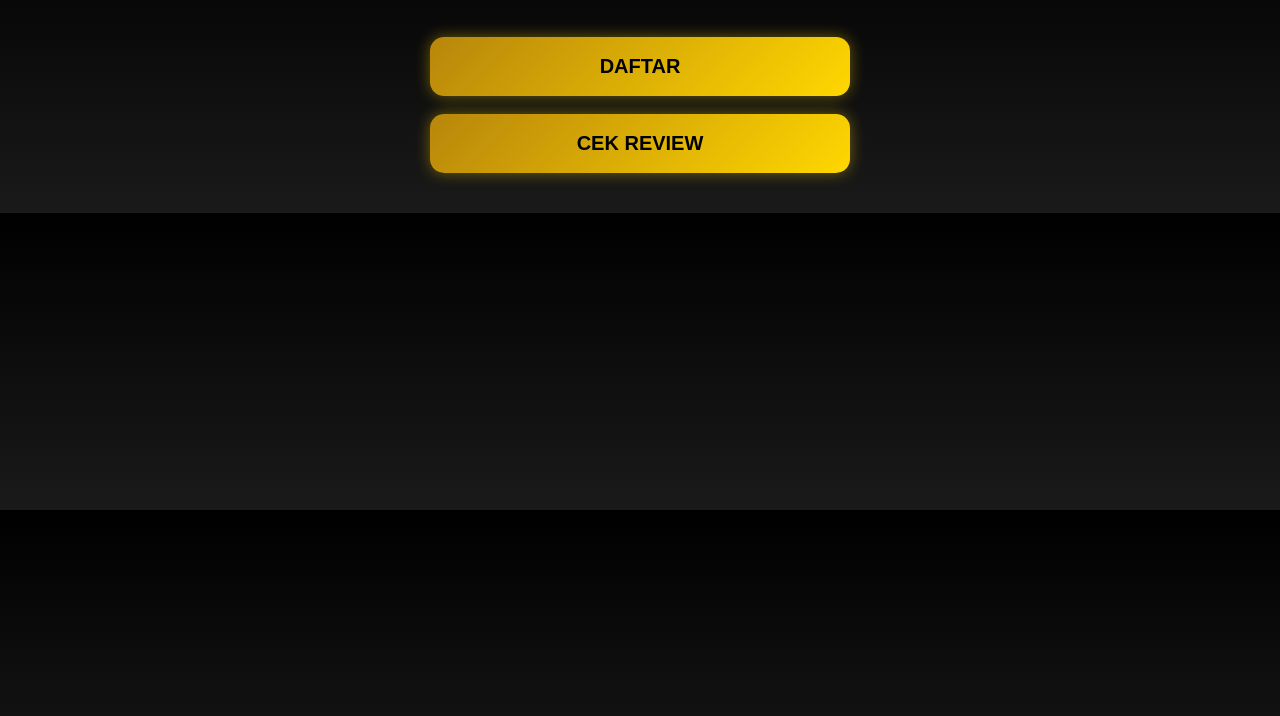
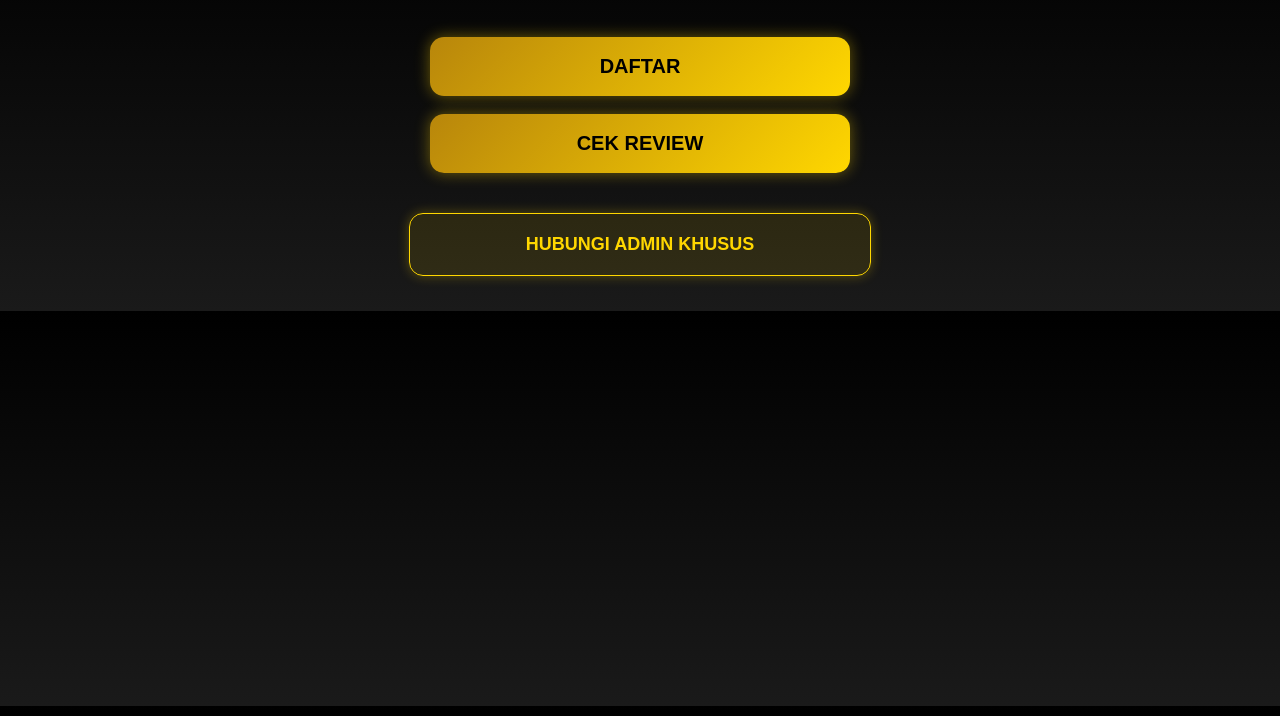
Before and after one commit to superfun99-glitch/caridolarmudahdisini, a plain HTML site: page index.html in a window 1280 px wide. Shown: the part 84-800 px from the top of the page. Drawn offline with Linux system fonts and the light colour scheme.

Commit message:
index.html

```diff
--- a/index.html
+++ b/index.html
@@ -48,6 +48,27 @@ body {
   transform: scale(0.97);
   box-shadow: 0 0 8px rgba(255,215,0,0.5);
 }
+
+/* Kotak Hubungi Admin */
+.box-admin {
+  margin: 35px auto;
+  width: 90%;
+  max-width: 420px;
+  background: rgba(255, 215, 0, 0.1);
+  border: 1px solid gold;
+  padding: 20px;
+  border-radius: 14px;
+  color: gold;
+  font-size: 18px;
+  font-weight: 600;
+  box-shadow: 0 0 12px rgba(255, 215, 0, 0.3);
+  cursor: pointer;
+  transition: 0.2s;
+}
+
+.box-admin:active {
+  transform: scale(0.97);
+}
 </style>
 </head>
 <body>
@@ -56,7 +77,13 @@ body {
 
 <div class="container">
   <button class="btn" onclick="window.location.href='https://superfun99www.xyz/register?ref=3chjbig'">DAFTAR</button>
+
   <button class="btn" onclick="window.location.href='https://superfun99-glitch.github.io/REVIEW/'">CEK REVIEW</button>
+</div>
+
+<!-- KOTAK HUBUNGI ADMIN -->
+<div class="box-admin" onclick="window.location.href='https://wa.me/6285167300904?text=Halo%20Admin,%20saya%20butuh%20jackpot'">
+  HUBUNGI ADMIN KHUSUS
 </div>
 
 </body>
```
